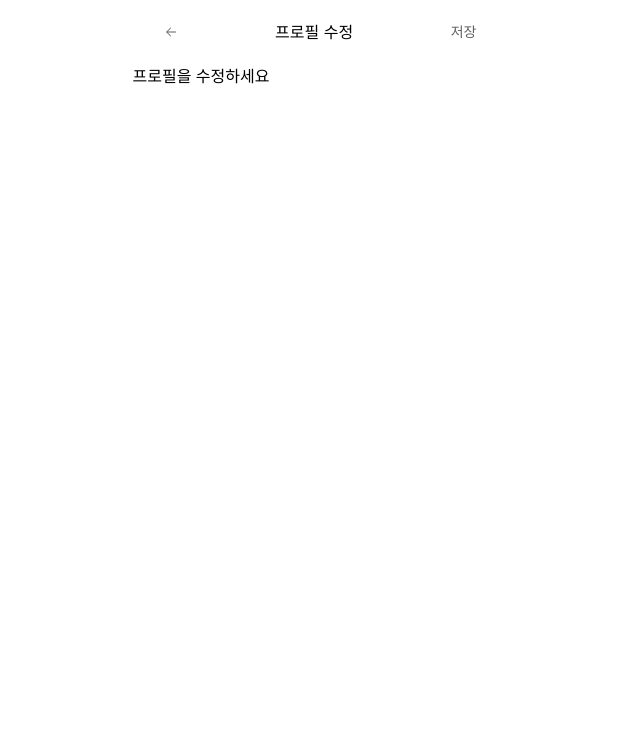
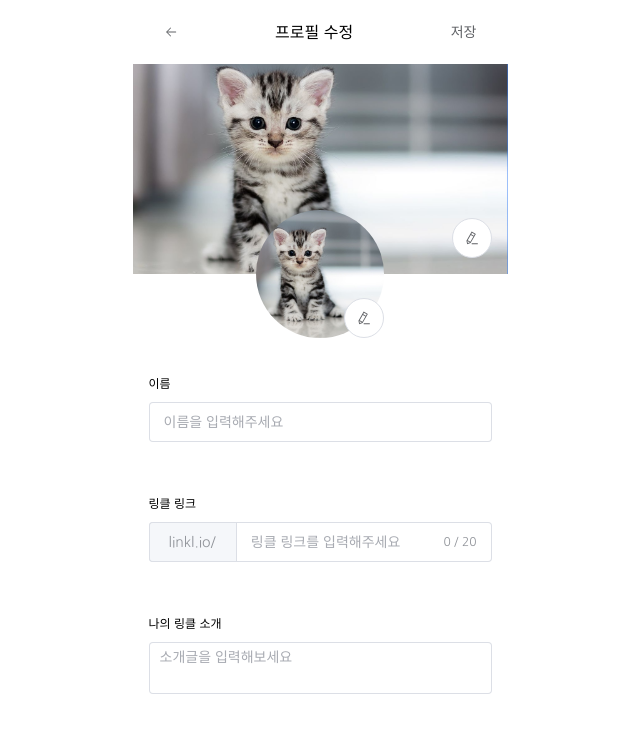
Before and after one commit to emmet-lv99/link-cluster, a Vue app in the folder fe/: page /edit-profile in a window 1280 px wide. Shown: the top 732 px of the page, without its empty margins (320-960 px from the left). Built offline with nearby package versions, Linux system fonts and the light colour scheme.

Commit message:
complete edit profile

```diff
--- a/fe/src/views/commons/PageHeader.vue
+++ b/fe/src/views/commons/PageHeader.vue
@@ -1,15 +1,18 @@
 <template>
   <nav id="page-header">
-    <div class="flex items-center justify-between p-4" @click="router.go(-1)">
-      <el-button icon="Back" text />
+    <div class="flex items-center justify-between p-4">
+      <el-button icon="Back" text @click="router.go(-1)" />
       <span>{{ pageTitle }}</span>
-      <el-button v-if="!!buttonType" text>{{ buttonType }}</el-button>
+      <el-button v-if="!!buttonType" text @click="saveData">{{
+        buttonType
+      }}</el-button>
     </div>
   </nav>
 </template>
 
 <script setup>
 import { useRouter } from 'vue-router'
+import { defineEmits } from 'vue'
 const router = useRouter()
 
 defineProps({
@@ -22,6 +25,11 @@ defineProps({
     required: false,
   },
 })
+const emits = defineEmits(['saveDate'])
+
+const saveData = () => {
+  emits('saveDate')
+}
 </script>
 
 <style lang="scss" scoped>
--- a/fe/src/views/editProfile/EditProfile.vue
+++ b/fe/src/views/editProfile/EditProfile.vue
@@ -1,12 +1,98 @@
 <template>
   <section id="edit-profile">
-    <page-header page-title="프로필 수정" button-type="저장" />
-    <section>프로필을 수정하세요</section>
+    <page-header
+      page-title="프로필 수정"
+      button-type="저장"
+      @saveDate="saveDataToVuex"
+    />
+    <section>
+      <div class="relative mb-16">
+        <div
+          class="main__body-header-cover-img w-full relative before:content-[''] before:pt-56per before:block before:bg-blue-500 overflow-hidden"
+        >
+          <img
+            class="absolute top-0 left-1/2 translate-x-minus1/2 w-full h-full object-cover"
+            src="../../assets/cat.jpg"
+            alt=""
+          />
+          <el-button
+            class="absolute bottom-4 right-4"
+            size="large"
+            icon="EditPen"
+            circle
+          />
+        </div>
+        <div
+          class="absolute bottom-[-64px] left-1/2 translate-x-minus1/2 w-32 h-32"
+        >
+          <div class="w-full h-full overflow-hidden rounded-full">
+            <img
+              class="w-full h-full object-cover"
+              src="../../assets/cat.jpg"
+              alt=""
+            />
+          </div>
+          <el-button
+            class="absolute bottom-0 right-0"
+            size="large"
+            icon="EditPen"
+            circle
+          />
+        </div>
+      </div>
+      <div class="p-4 pt-8">
+        <div>
+          <span class="text-xs">이름</span>
+          <el-input
+            v-model="userBasicInfo.userId"
+            class="mt-2"
+            size="large"
+            placeholder="이름을 입력해주세요"
+            clearable
+          />
+        </div>
+        <div class="mt-12">
+          <span class="text-xs">링클 링크</span>
+          <el-input
+            v-model="userBasicInfo.userUrl"
+            class="mt-2"
+            size="large"
+            maxlength="20"
+            show-word-limit
+            placeholder="링클 링크를 입력해주세요"
+            clearable
+          >
+            <template #prepend>linkl.io/</template>
+          </el-input>
+        </div>
+        <div class="mt-12">
+          <span class="text-xs">나의 링클 소개</span>
+          <el-input
+            v-model="userBasicInfo.userIntroduce"
+            class="mt-2"
+            resize="none"
+            :autosize="{ minRows: 2, maxRows: 4 }"
+            type="textarea"
+            placeholder="소개글을 입력해보세요"
+          />
+        </div>
+      </div>
+    </section>
   </section>
 </template>
 
 <script setup>
 import PageHeader from '../commons/PageHeader.vue'
+import { ref } from 'vue'
+const userBasicInfo = ref({
+  userId: '',
+  userUrl: '',
+  userIntroduce: '',
+})
+
+const saveDataToVuex = () => {
+  console.log(userBasicInfo)
+}
 </script>
 
 <style lang="scss" scoped>
```
